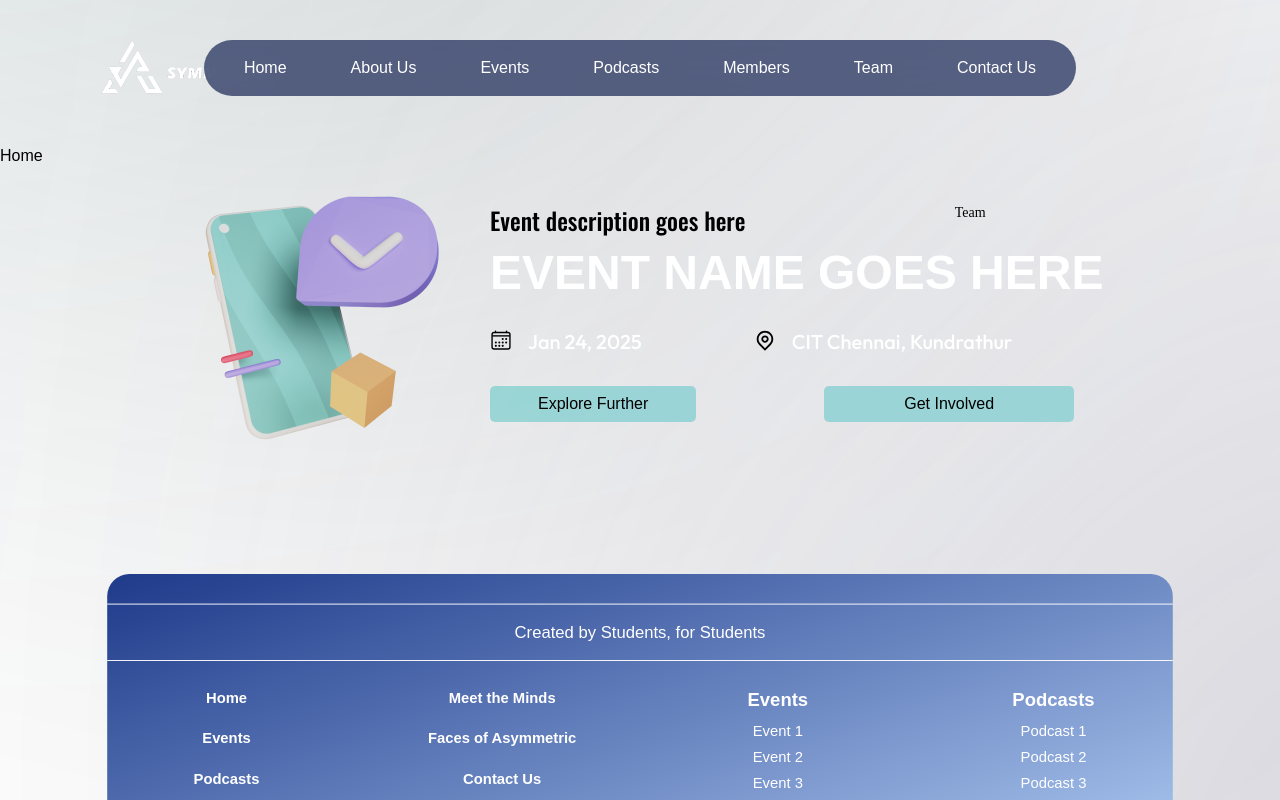
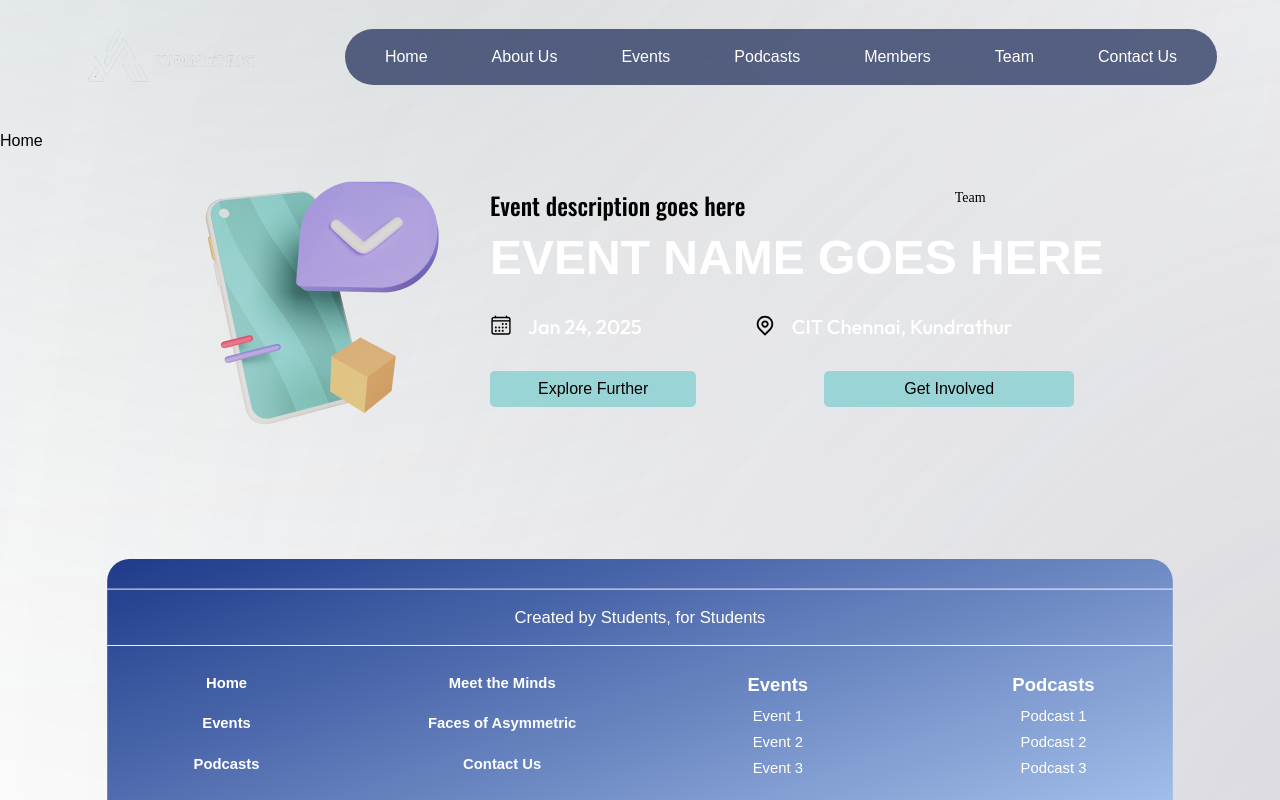
Before and after one commit to Club-Asymmetric/Asymmetric-Website-frontend, a Next.js app: page / in a window 1280 px wide. Shown: the top 800 px of the page. Built offline with nearby package versions, Linux system fonts and the light colour scheme.

Commit message:
[Fix] Navbar

```diff
--- a/src/app/layout.tsx
+++ b/src/app/layout.tsx
@@ -36,14 +36,14 @@ export default function RootLayout({
       <body
         className={`${geistSans.variable} ${geistMono.variable} antialiased min-h-screen flex flex-col relative`}
       >
-        <Navbar />
         <div className="flex flex-col flex-grow relative over">
             <div className="absolute inset-0 w-full pointer-events-none overflow-hidden" style={{ bottom: 'auto', height: '100%' }}>
               <GlowyThing color="#88D0D1" left="-25vw" top="-120vh"/>
               <GlowyThing color="#6F6F9A" left="80vw" top="60vh"/>
               <GlowyThing color="#E0C585" left="-35vw" top="350vh"/>
             </div>
-          <main className="flex-grow flex-shrink-0 mt-36 mb-10 relative z-10">
+          <Navbar />
+          <main className="flex-grow flex-shrink-0 mt-10 mb-10 relative z-10">
             {children}
           </main>
           <Footer />
--- a/src/components/Navbar.tsx
+++ b/src/components/Navbar.tsx
@@ -1,6 +1,6 @@
 "use client";
 
-import React, { useState,useEffect } from 'react';
+import React, { useState, useEffect } from 'react';
 import Link from 'next/link';
 import Image from 'next/image';
 
@@ -15,7 +15,7 @@ const Navbar = () => {
     if (hoverLogo) {
       dissolveTimer = setTimeout(() => {
         setShouldDissolveLogo(true);
-      }, 2000); // 2 seconds delay before dissolve effect starts
+      }, 2000);
     } else {
       setShouldDissolveLogo(false);
     }
@@ -28,7 +28,7 @@ const Navbar = () => {
     if (hoveredItem) {
       dissolveTimer = setTimeout(() => {
         setShouldDissolve(true);
-      }, 2000); // 2 seconds delay before dissolve effect starts
+      }, 2000);
     } else {
       setShouldDissolve(false);
     }
@@ -38,7 +38,7 @@ const Navbar = () => {
 
   const navItems = [
     { name: 'Home', href: '/' },
-    {name:'About Us', href:'/about-us'},
+    { name: 'About Us', href: '/about-us' },
     { name: 'Events', href: '/events' },
     { name: 'Podcasts', href: '/podcast' },
     { name: 'Members', href: '/members' },
@@ -47,10 +47,19 @@ const Navbar = () => {
   ];
 
   return (
-    <>
-    <div className=''>
-    <Link href='/'>
-    <Image src="/logo.png" alt="Logo" className={`z-50 transition-all duration-300 fixed top-[4.5%] left-[6%] cursor-pointer ${shouldDissolveLogo ? 'opacity-0': 'opacity-100'} hover:scale-105`} width={250} height={100}
+    <div className="top-0 w-full">
+      <div className="container mx-auto">
+        <div className="flex items-center justify-center gap-8 mt-6">
+          {/* Logo */}
+          <Link href="/">
+            <Image
+              src="/logo.png"
+              alt="Logo"
+              className={`z-50 transition-all duration-300 cursor-pointer ${
+                shouldDissolveLogo ? 'opacity-0' : 'opacity-100'
+              } hover:scale-105`}
+              width={250}
+              height={100}
               onMouseEnter={() => {
                 setShouldDissolveLogo(false);
                 setHoverLogo(true);
@@ -61,8 +70,10 @@ const Navbar = () => {
               }}
             />
           </Link>
-    <nav className="fixed top-[5%] inset-x-0 w-fit z-50 bg-blue-950/70 backdrop-blur-md rounded-full mx-auto">
-      <div className="flex items-center justify-between p-4 rounded-full px-10">
+
+          {/* Navigation */}
+          <nav className="bg-blue-950/70 backdrop-blur-md rounded-full">
+            <div className="flex items-center justify-center p-4 rounded-full px-10">
               <ul className="flex space-x-16">
                 {navItems.map((item) => (
                   <li key={item.name}>
@@ -70,7 +81,11 @@ const Navbar = () => {
                       href={item.href}
                       className={`
                         transition-all duration-200
-                  ${hoveredItem !== null && hoveredItem !== item.name ? `text-gray-500 ${shouldDissolve ? 'opacity-0' : 'opacity-75'}` : 'text-white hover:rounded-2xl hover:bg-white hover:text-black hover:p-2 hover:px-8'}
+                        ${
+                          hoveredItem !== null && hoveredItem !== item.name
+                            ? `text-gray-500 ${shouldDissolve ? 'opacity-0' : 'opacity-75'}`
+                            : 'text-white hover:rounded-2xl hover:bg-white hover:text-black hover:p-2 hover:px-8'
+                        }
                       `}
                       onMouseEnter={() => {
                         setHoveredItem(item.name);
@@ -89,7 +104,8 @@ const Navbar = () => {
             </div>
           </nav>
         </div>
-    </>
+      </div>
+    </div>
   );
 };
 
```
Lines whose indentation alone changed are shown as unchanged.
